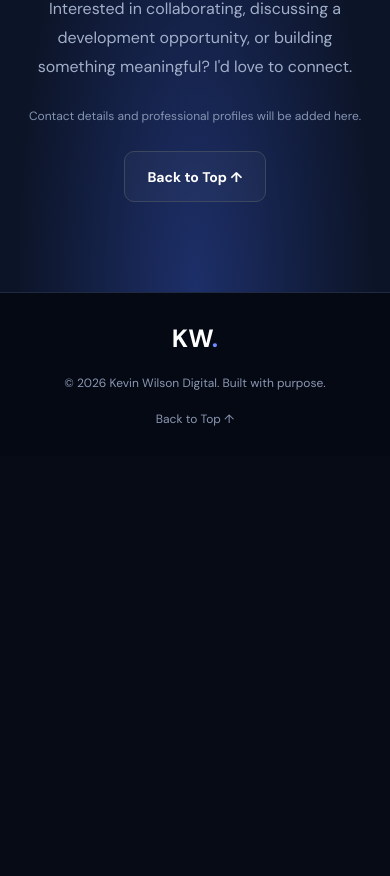
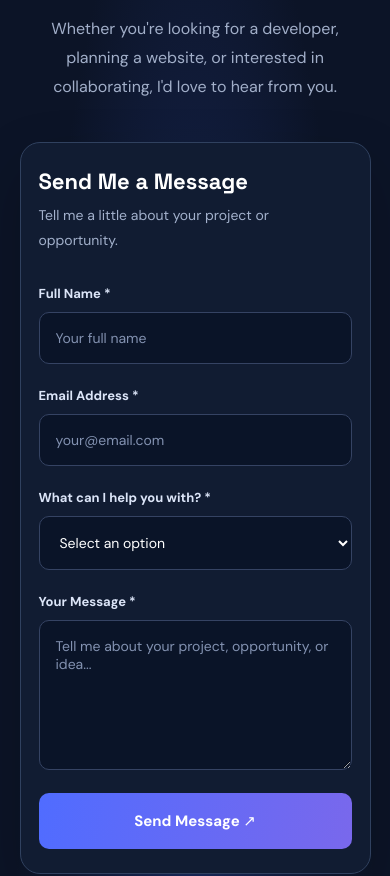
Before and after one commit to kevindewaynewilson-collab/portfolio-site, a React (Vite) app: page / in a window 390 px wide. Shown: the part 6433-7309 px from the top of the page. Before the commit the page ends 6889 px from the top, so only its background shows below. Built offline with nearby package versions, Linux system fonts and the light colour scheme.

Commit message:
app and index
changed app and index

```diff
--- a/src/App.jsx
+++ b/src/App.jsx
@@ -1,5 +1,5 @@
 
-
+import { useState } from "react";
 const projects = [
   {
     number: "01",
@@ -41,6 +41,53 @@ const projects = [
 
 
 function App() {
+
+  const [formStatus, setFormStatus] = useState("idle");
+  const [formMessage, setFormMessage] = useState("");
+
+  const FORMSPREE_URL = "https://formspree.io/f/meaeblvn";
+
+  async function handleContactSubmit(event) {
+    event.preventDefault();
+
+    if (FORMSPREE_URL.includes("YOUR_FORM_ID")) {
+      setFormStatus("error");
+      setFormMessage("The contact form has not been configured yet.");
+      return;
+    }
+
+    setFormStatus("sending");
+    setFormMessage("");
+
+    const form = event.currentTarget;
+    const formData = new FormData(form);
+
+    try {
+      const response = await fetch(FORMSPREE_URL, {
+        method: "POST",
+        body: formData,
+        headers: {
+          Accept: "application/json",
+        },
+      });
+
+      if (!response.ok) {
+        throw new Error("Message could not be sent");
+      }
+
+      form.reset();
+      setFormStatus("success");
+      setFormMessage(
+        "Your message has been sent successfully. Thank you for reaching out!"
+      );
+    } catch {
+      setFormStatus("error");
+      setFormMessage(
+        "Something went wrong. Please try again in a moment."
+      );
+    }
+  }
+
   return (
     <div className="site">
       <header className="navbar">
@@ -303,15 +350,143 @@ function App() {
           </div>
         </section>
 
-        <section id="contact" className="contact-section">
-          <div className="container contact-inner">
-            <span className="section-kicker">05 / LET'S CONNECT</span>
-            <h2>Have an idea?<br /><span className="gradient-text">Let's bring it to life.</span></h2>
-            <p>Interested in collaborating, discussing a development opportunity, or building something meaningful? I'd love to connect.</p>
-            <p className="contact-note">Contact details and professional profiles will be added here.</p>
-            <a href="#home" className="button button-outline">Back to Top ↑</a>
+
+<section id="contact" className="contact-section">
+  <div className="container contact-inner">
+    <span className="section-kicker">
+      05 / LET'S CONNECT
+    </span>
+
+    <h2>
+      Have an idea?
+      <br />
+      <span className="gradient-text">
+        Let's bring it to life.
+      </span>
+    </h2>
+
+    <p className="contact-intro">
+      Whether you're looking for a developer, planning a website,
+      or interested in collaborating, I'd love to hear from you.
+    </p>
+
+    <div className="contact-form-card">
+      <div className="contact-form-heading">
+        <h3>Send Me a Message</h3>
+        <p>
+          Tell me a little about your project or opportunity.
+        </p>
+      </div>
+
+      <form onSubmit={handleContactSubmit}>
+        <div className="contact-form-row">
+          <div className="contact-field">
+            <label htmlFor="contact-name">
+              Full Name *
+            </label>
+            <input
+              id="contact-name"
+              name="name"
+              type="text"
+              placeholder="Your full name"
+              autoComplete="name"
+              maxLength={100}
+              required
+            />
           </div>
-        </section>
+
+          <div className="contact-field">
+            <label htmlFor="contact-email">
+              Email Address *
+            </label>
+            <input
+              id="contact-email"
+              name="email"
+              type="email"
+              placeholder="your@email.com"
+              autoComplete="email"
+              maxLength={254}
+              required
+            />
+          </div>
+        </div>
+
+        <div className="contact-field">
+          <label htmlFor="contact-service">
+            What can I help you with? *
+          </label>
+          <select
+            id="contact-service"
+            name="inquiry_type"
+            defaultValue=""
+            required
+          >
+            <option value="" disabled>
+              Select an option
+            </option>
+            <option value="Website Development">
+              Website Development
+            </option>
+            <option value="Website Redesign">
+              Website Redesign
+            </option>
+            <option value="IT Consulting">
+              IT Consulting
+            </option>
+            <option value="Job Opportunity">
+              Job Opportunity
+            </option>
+            <option value="Collaboration">
+              Collaboration
+            </option>
+            <option value="Other">
+              Other Inquiry
+            </option>
+          </select>
+        </div>
+
+        <div className="contact-field">
+          <label htmlFor="contact-message">
+            Your Message *
+          </label>
+          <textarea
+            id="contact-message"
+            name="message"
+            rows={6}
+            placeholder="Tell me about your project, opportunity, or idea..."
+            maxLength={5000}
+            required
+          />
+        </div>
+
+        <button
+          type="submit"
+          className="contact-submit"
+          disabled={formStatus === "sending"}
+        >
+          {formStatus === "sending"
+            ? "Sending Message..."
+            : "Send Message ↗"}
+        </button>
+
+        {formMessage && (
+          <p
+            className={`contact-feedback ${
+              formStatus === "success"
+                ? "feedback-success"
+                : "feedback-error"
+            }`}
+            role="status"
+            aria-live="polite"
+          >
+            {formMessage}
+          </p>
+        )}
+      </form>
+    </div>
+  </div>
+</section>
+
       </main>
 
       <footer className="footer">
--- a/src/index.css
+++ b/src/index.css
@@ -464,3 +464,155 @@ h1, h2, h3, .brand { font-family: 'Space Grotesk', sans-serif; }
     transition: none;
   }
 }
+
+
+/* PROFESSIONAL CONTACT FORM */
+
+.contact-section {
+  padding: 110px 0;
+}
+
+.contact-inner {
+  max-width: 950px;
+}
+
+.contact-intro {
+  max-width: 650px;
+  margin: 0 auto 40px !important;
+}
+
+.contact-form-card {
+  background: #111c32;
+  border: 1px solid #30415f;
+  border-radius: 20px;
+  padding: 42px;
+  text-align: left;
+  box-shadow: 0 25px 60px rgba(0, 0, 0, 0.2);
+}
+
+.contact-form-heading {
+  margin-bottom: 32px;
+}
+
+.contact-form-heading h3 {
+  color: #fff;
+  font-size: 26px;
+  margin-bottom: 8px;
+}
+
+.contact-form-heading p {
+  color: #a3b1cc;
+  font-size: 14px;
+  margin: 0;
+}
+
+.contact-form-row {
+  display: grid;
+  grid-template-columns: 1fr 1fr;
+  gap: 20px;
+}
+
+.contact-field {
+  display: flex;
+  flex-direction: column;
+  gap: 10px;
+  margin-bottom: 23px;
+}
+
+.contact-field label {
+  font-size: 13px;
+  font-weight: 700;
+  color: #dce5f8;
+}
+
+.contact-field input,
+.contact-field select,
+.contact-field textarea {
+  width: 100%;
+  padding: 16px;
+  background: #0a1428;
+  border: 1px solid #354363;
+  border-radius: 10px;
+  color: #ffffff;
+  font-family: inherit;
+  font-size: 14px;
+  outline: none;
+  transition: border-color 0.2s, box-shadow 0.2s;
+}
+
+.contact-field textarea {
+  resize: vertical;
+  min-height: 150px;
+}
+
+.contact-field input::placeholder,
+.contact-field textarea::placeholder {
+  color: #8392b1;
+}
+
+.contact-field input:focus,
+.contact-field select:focus,
+.contact-field textarea:focus {
+  border-color: #718cff;
+  box-shadow: 0 0 0 3px rgba(113, 140, 255, 0.15);
+}
+
+.contact-field select option {
+  background: #111c32;
+  color: #fff;
+}
+
+.contact-submit {
+  width: 100%;
+  background: linear-gradient(100deg, #506cff, #7968ec);
+  color: white;
+  border: none;
+  border-radius: 10px;
+  padding: 18px 24px;
+  font-size: 15px;
+  font-weight: 700;
+  cursor: pointer;
+  transition: transform 0.2s, filter 0.2s;
+}
+
+.contact-submit:hover:not(:disabled) {
+  filter: brightness(1.15);
+  transform: translateY(-2px);
+}
+
+.contact-submit:disabled {
+  opacity: 0.65;
+  cursor: wait;
+}
+
+.contact-feedback {
+  padding: 14px 16px;
+  border-radius: 9px;
+  margin-top: 16px !important;
+  font-size: 14px;
+}
+
+.feedback-success {
+  background: #123c33;
+  color: #91f6ca !important;
+}
+
+.feedback-error {
+  background: #421e2d;
+  color: #ffbdc7 !important;
+}
+
+@media (max-width: 700px) {
+  .contact-form-card {
+    padding: 24px 18px;
+  }
+
+  .contact-form-row {
+    grid-template-columns: 1fr;
+    gap: 0;
+  }
+
+  .contact-form-heading h3 {
+    font-size: 22px;
+  }
+}
```
